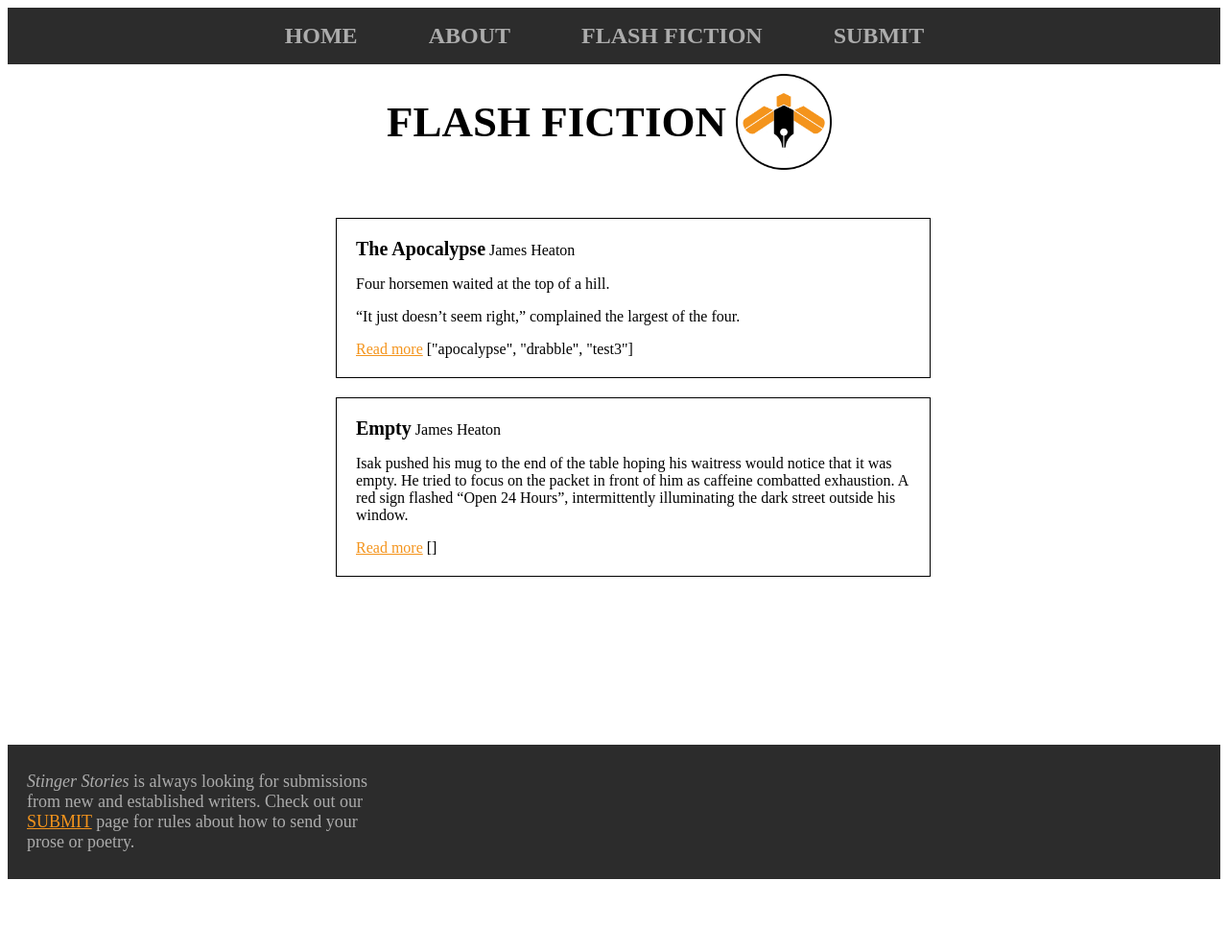
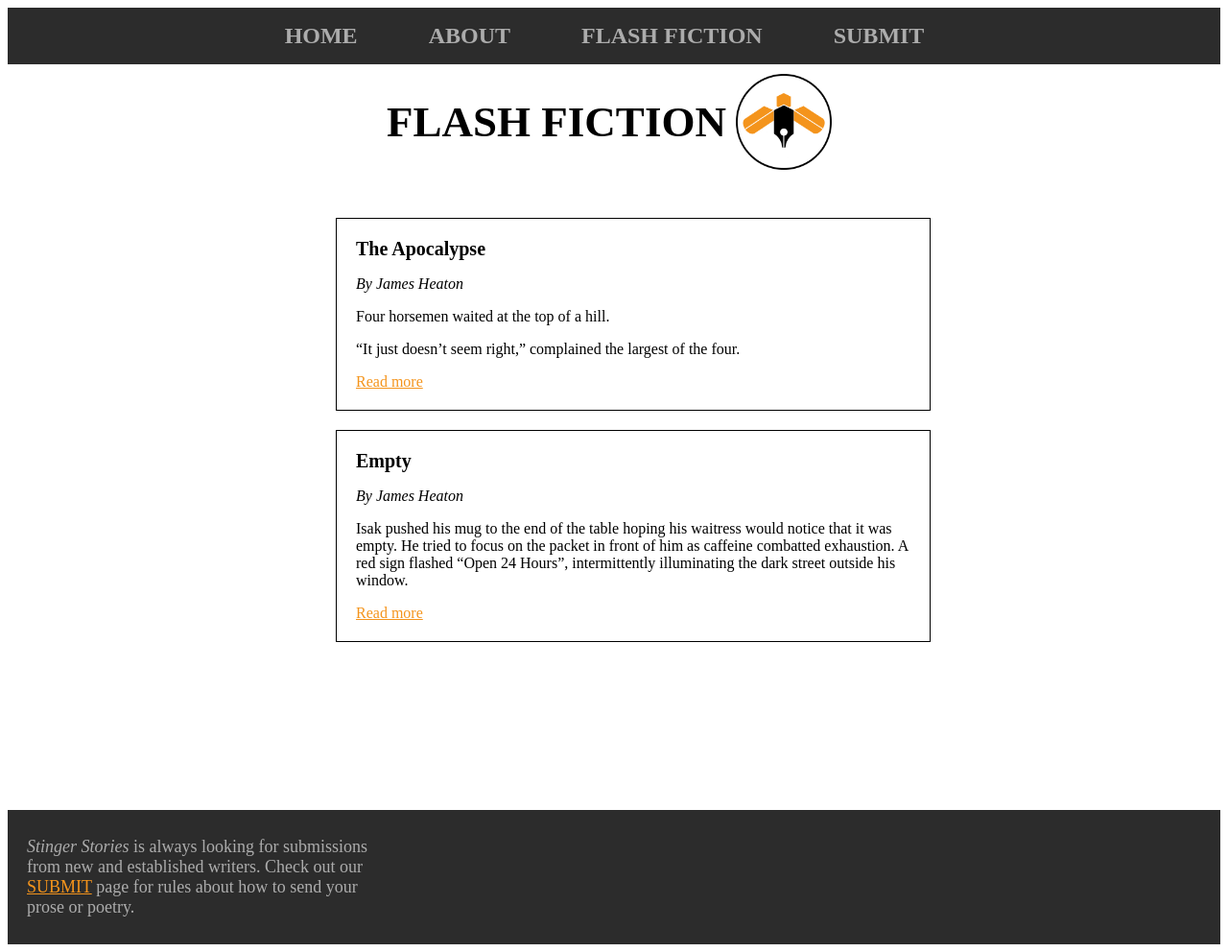
Before and after one commit to jwheatonumich/stinger-stories, a Jekyll site: the page built from flash.markdown, in a window 1280 px wide. Shown: the whole page at 96% size. Built offline with Jekyll 4.4.1, drawn with Linux system fonts in a browser that asks for light colours; before the commit the page ends 924 px from its top, so only the background shows below that.

Commit message:
Remove categories

```diff
--- a/_posts/2020-07-30-the-apocalypse.markdown
+++ b/_posts/2020-07-30-the-apocalypse.markdown
@@ -5,7 +5,7 @@ author: "James Heaton"
 date:   2020-07-25 20:06:54 -0500
 excerpt_separator: <!--more-->
 permalink: /:title
-categories: [apocalypse, drabble, test3]
+categories: apocalypse, drabble, test3
 ---
 
 Four horsemen waited at the top of a hill.
--- a/flash.markdown
+++ b/flash.markdown
@@ -7,10 +7,9 @@ title: "FLASH FICTION"
   {% for post in site.posts %}
     <div class="story-summary">
       <a class = "post-title" href="{{ post.url }}">{{ post.title }}</a>
-      {{ post.author }}
+      <p><i>By {{ post.author }}</i></p>
       {{ post.excerpt }}
       <a class = "post-link" href="{{ post.url }}">Read more</a>
-      {{post.categories | capitalize | join: ', '}}
     </div>
   {% endfor %}
 </ul>
```
